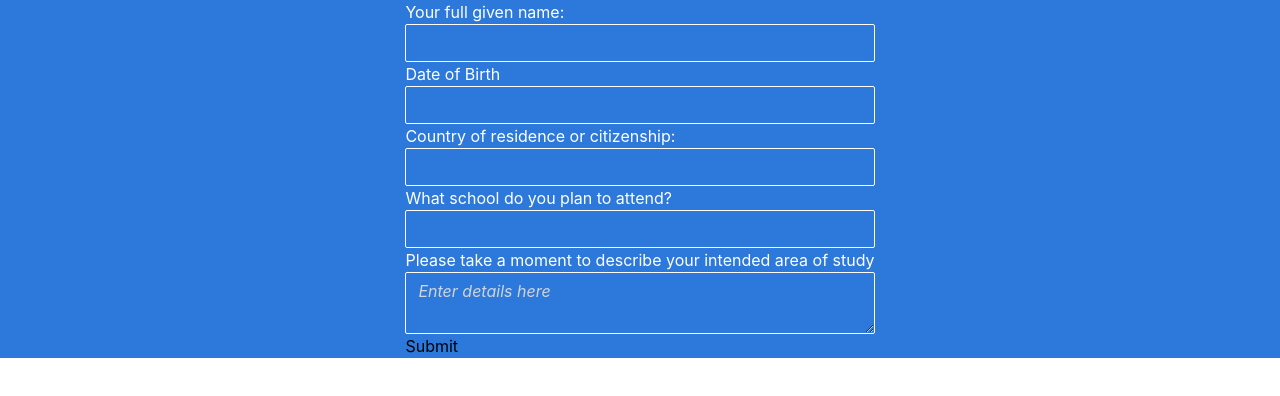
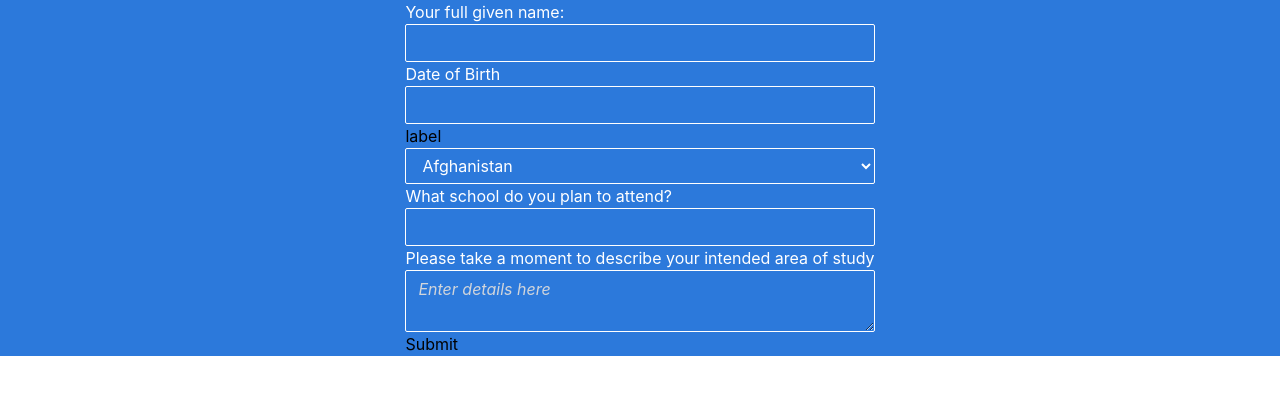
Before and after one commit to gibsonliketheguitar/assessment, a React (Create React App) app in the folder ROOK HOTEL/2_form_validation/: page / in a window 1280 px wide. Shown: the top 396 px of the page. Built offline with nearby package versions, Linux system fonts and the light colour scheme.

Commit message:
update select style and insert into form

```diff
--- a/ROOK HOTEL/2_form_validation/src/App.tsx
+++ b/ROOK HOTEL/2_form_validation/src/App.tsx
@@ -2,6 +2,7 @@ import { useForm } from "react-hook-form";
 
 import { Form } from "./components/Form";
 import { Input } from "./components/Input";
+import Select from "./components/Select";
 import { TextArea } from "./components/TextArea";
 
 export default function App() {
@@ -9,8 +10,9 @@ export default function App() {
   const onSubmit = (data: any) => {
     console.log(data);
   }
-  const countries = require('./assets/data/country.json')
-  console.log(countries)
+  const countriesJSON = require('./assets/data/country.json')
+  const countriesName = countriesJSON.map((c: any) => c.name)
+
   console.log(watch("name")); // watch input value by passing the name of it
 
   return (
@@ -18,14 +20,14 @@ export default function App() {
       <Form onSubmit={onSubmit}>
         <Input type='text' name='name' label='Your full given name:' />
         <Input type='text' name='birthDate' label='Date of Birth' />
-        <Input type='text' name='country' label='Country of residence or citizenship:' />
+        <Select name="country" label='Country of residence or citizenship' options={countriesName} />
         <Input type='text' name='school' label='What school do you plan to attend?' />
         <TextArea
           name='study'
           label='Please take a moment to describe your intended area of study'
           placeholder='Enter details here'
-          row='4'
-          column='100'
+          row='100'
+          column='200'
         />
         <button>Submit</button>
       </Form>
--- a/ROOK HOTEL/2_form_validation/src/components/Select.tsx
+++ b/ROOK HOTEL/2_form_validation/src/components/Select.tsx
@@ -2,7 +2,23 @@ export default function Select({ name, label, register, options, ...rest }: any)
     return (
         <div className="flex flex-col">
             <label>label</label>
-            <select {...register(name)} {...rest}>
+            <select
+                className="
+                        form-control
+                        block
+                        w-full
+                        px-3
+                        py-1.5
+                        text-white
+                        font-normal
+                        bg-transparent bg-clip-padding
+                        border border-solid border-white
+                        rounded-sm
+                        transition
+                        ease-in-out
+                        m-0
+                        focus:text-black focus:bg-white focus:border-yellow focus:outline-none"
+                {...register(name)} {...rest}>
                 {options.map((value: any) => (
                     <option key={value} value={value}>
                         {value}
```
Also changed, not shown: ROOK HOTEL/2_form_validation/src/components/Form.tsx (line endings or trailing spaces).
